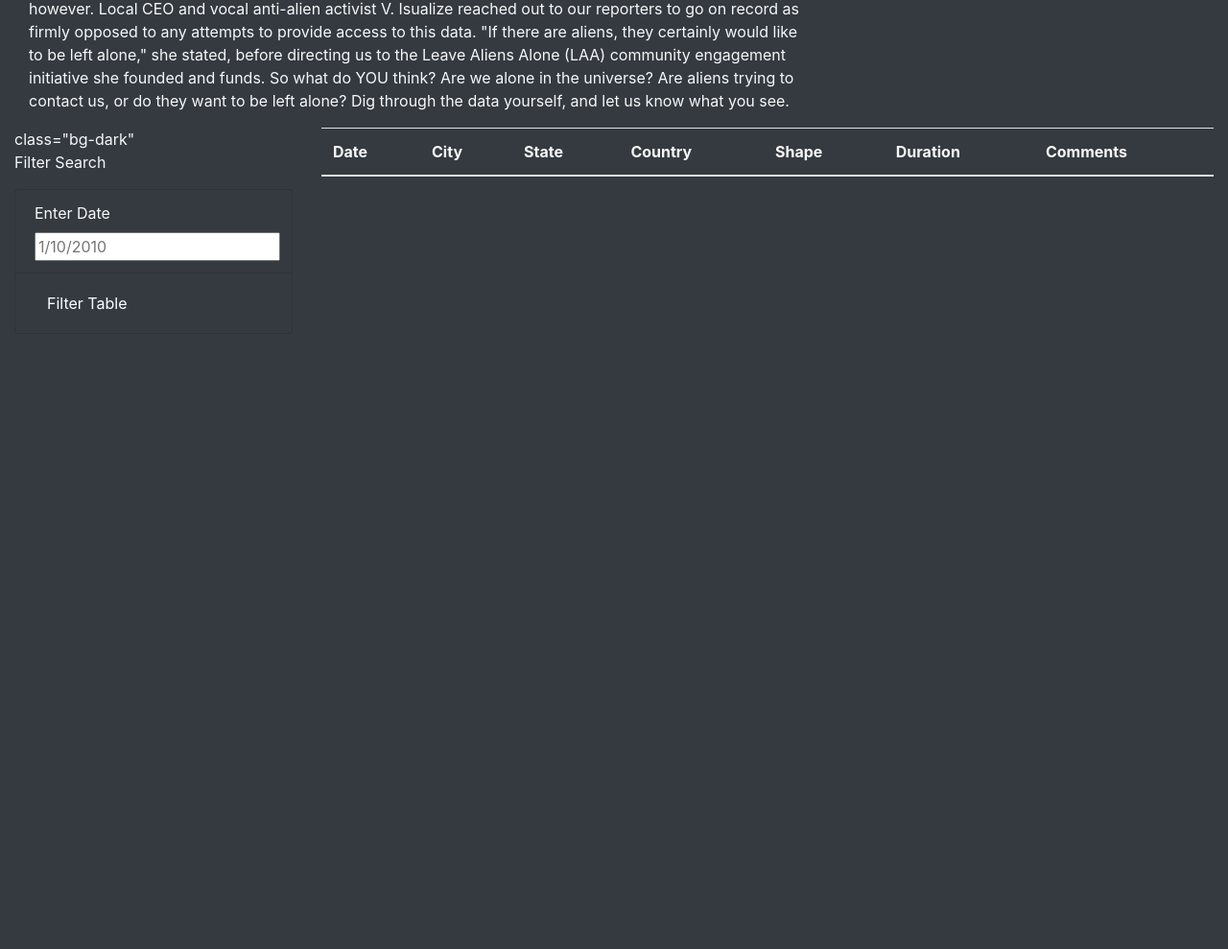
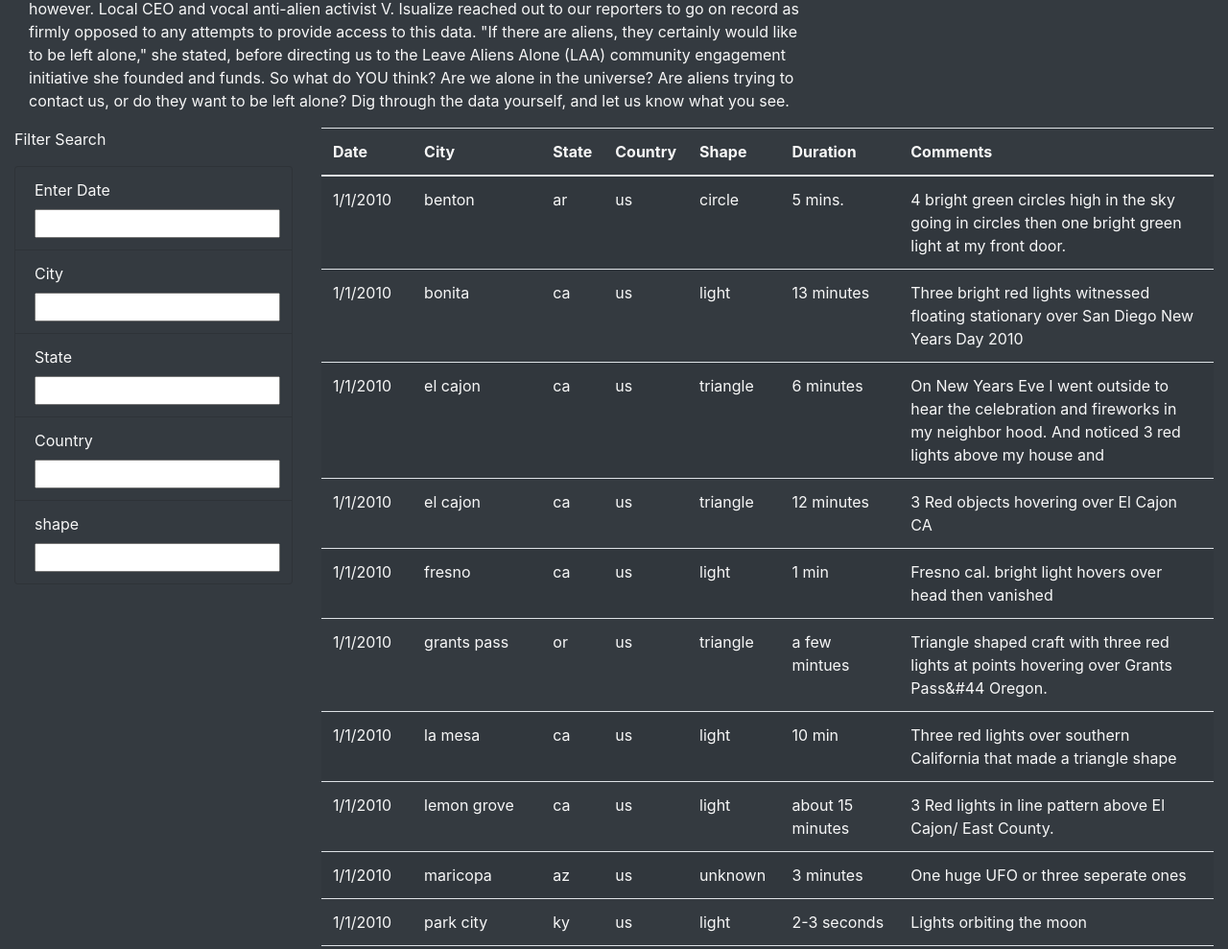
Before and after one commit to marcpalumbo/UFOs, a plain HTML site: page index.html in a window 1280 px wide. Shown: the part 614-1603 px from the top of the page at 96% size. Before the commit the page ends 962 px from the top, so only its background shows below. Drawn offline with nearby package versions, Linux system fonts and the light colour scheme; files whose address does not match are found by name.

Commit message:
adding photos/code for assignment

```diff
--- a/index.html
+++ b/index.html
@@ -40,18 +40,36 @@
         <div class="container-fluid">
             <div class="row">
               <div class="col-md-3">
-                <form> class="bg-dark"
+                <form class="bg-dark">
                     <p>Filter Search</p>
-                  </form>
+
                   <ul class="list-group bg-dark">
                     <li class="list-group-item bg-dark">
                         <label for="date">Enter Date</label>
-                        <input type="text" placeholder="1/10/2010" id="datetime" />
+                        <input type="text" placeholder="" id="datetime" />
                     </li>
-                    <li class="list-group-item bg-dark ">
+                    <li class="list-group-item bg-dark">
+                        <label for="city">City</label>
+                        <input type="text" placeholder="" id="city" />
+                    </li>
+                    <li class="list-group-item bg-dark">
+                      <label for="state">State</label>
+                      <input type="text" placeholder="" id="state" />
+                  </li>
+                  <li class="list-group-item bg-dark">
+                    <label for="country">Country</label>
+                    <input type="text" placeholder="" id="country" />
+                </li>
+                <li class="list-group-item bg-dark">
+                  <label for="shape">shape</label>
+                  <input type="text" placeholder="" id="shape" />
+              </li>
+
+                   <!-- <li class="list-group-item bg-dark ">
                         <button id="filter-btn" type="button" class="btn btn-dark">Filter Table</button>
-                    </li>
+                    </li>  -->
                 </ul>
+              </form>
               </div>
               <div class="col-md-9">
                 <table class="table table-striped">
--- /dev/null
+++ b/static/js/app.js
@@ -0,0 +1,74 @@
+// from data.js
+const tableData = data;
+
+// get table references
+var tbody = d3.select("tbody");
+
+function buildTable(data) {
+  // First, clear out any existing data
+  tbody.html("");
+
+  // Next, loop through each object in the data
+  // and append a row and cells for each value in the row
+  data.forEach((dataRow) => {
+    // Append a row to the table body
+    let row = tbody.append("tr");
+
+    // Loop through each field in the dataRow and add
+    // each value as a table cell (td)
+    Object.values(dataRow).forEach((val) => {
+      let cell = row.append("td");
+      cell.text(val);
+    });
+  });
+}
+
+// 1. Create a variable to keep track of all the filters as an object.
+let filters = {};
+
+// 3. Use this function to update the filters.
+function updateFilters() {
+
+    // 4a. Save the element that was changed as a variable.
+    let changedElement = d3.select(this);
+
+    // 4b. Save the value that was changed as a variable.
+    let elementValue = d3.select(this).property("value");
+    // 4c. Save the id of the filter that was changed as a variable.
+    let filterID = d3.select(this).attr("id");
+    console.log(filterID);
+
+    // 5. If a filter value was entered then add that filterId and value
+    // to the filters list. Otherwise, clear that filter from the filters object.
+    if (elementValue) {
+        filters[filterID] = elementValue;
+    }
+    else {
+        delete filters[filterID];
+    }
+
+    // 6. Call function to apply all filters and rebuild the table
+    filterTable();
+
+  }
+
+  // 7. Use this function to filter the table when data is entered.
+  function filterTable() {
+    let something = filters
+    // 8. Set the filtered data to the tableData.
+    let filteredData = tableData;
+
+    // 9. Loop through all of the filters and keep any data that
+    // matches the filter values
+    Object.entries(filters).forEach(([key, value]) => {
+        filteredData = filteredData.filter(row => row[key] === filters[key]);
+      });
+    // 10. Finally, rebuild the table using the filtered data
+    buildTable(filteredData);
+  }
+
+  // 2. Attach an event to listen for changes to each filter
+  d3.selectAll("input").on("change",updateFilters);
+
+  // Build the table when the page loads
+  buildTable(tableData);
--- a/js/app.js
+++ b/static/js/app_1.js
@@ -19,7 +19,7 @@ function buildTable(data) {
         }
     );
 });
-};
+}
 function handleClick(){
     //grab the datetime from the filter
         let date = d3.select("#datetime").property("value");
@@ -33,9 +33,9 @@ if (date){
 //if no date is entered, filtered table will be be original tableData
 
 buildTable(filteredData);
+};
 // attach an event to listen for a button click on the filters for the table
 
-d3. selectAll("#filter-btn").on("click",handleClick);
+d3.selectAll("#filter-btn").on("click",handleClick);
 // build table when the page loads
 buildTable(tableData);
-};
```
Also changed, not shown: static/js/ufo_starterCode.js (added, +66 -0 lines), UFO_filter.png (added), UFO_homepage.png (added), static/images/nasa.jpg (renamed from images/nasa.jpg), static/js/data.js (renamed from js/data.js).
